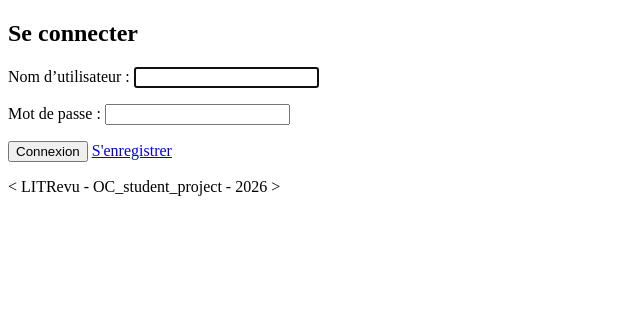
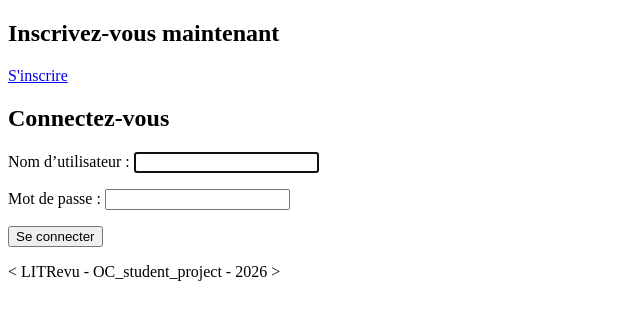
Before and after one commit to Nels-J/Projet9_LITRevu, a Django app: page /login/ in a window 1280 px wide. Shown: the part 116-436 px from the top of the page, without its empty margins (0-640 px from the left). Run offline with Django 5.2, Linux system fonts and the light colour scheme.

Commit message:
Refactor login.html: update title and content structure for improved clarity

```diff
--- a/users/templates/users/login.html
+++ b/users/templates/users/login.html
@@ -1,11 +1,17 @@
 {% extends 'users/base.html' %}
 
-{# Mise à jour du title de base #}
-{% block title %} - login{% endblock %}
+{# Surcharge du contenu du head title de base.html #}
+{% block title %} - LogIn{% endblock %}
 
+{# Surcharge du contenu du bloc "content" de base.html #}
 {% block content %}
+    <div>
+        <h2>Inscrivez-vous maintenant</h2>
+        <a href="{% url 'register' %}" class="btn-register">S'inscrire</a>
+    </div>
+
     <section class="auth-container">
-        <h1>Se connecter</h1>
+        <h2>Connectez-vous</h2>
 
         {% if form.errors %}
             <p class="error">Identifiants invalides. Veuillez réessayer.</p>
@@ -16,9 +22,9 @@
             {{ form.as_p }}
 
             <div class="auth-actions">
-                <button type="submit">Connexion</button>
-                <a href="{% url 'register' %}" class="btn-register">S'enregistrer</a>
+                <button type="submit">Se connecter</button>
             </div>
         </form>
+
     </section>
 {% endblock %}
```
